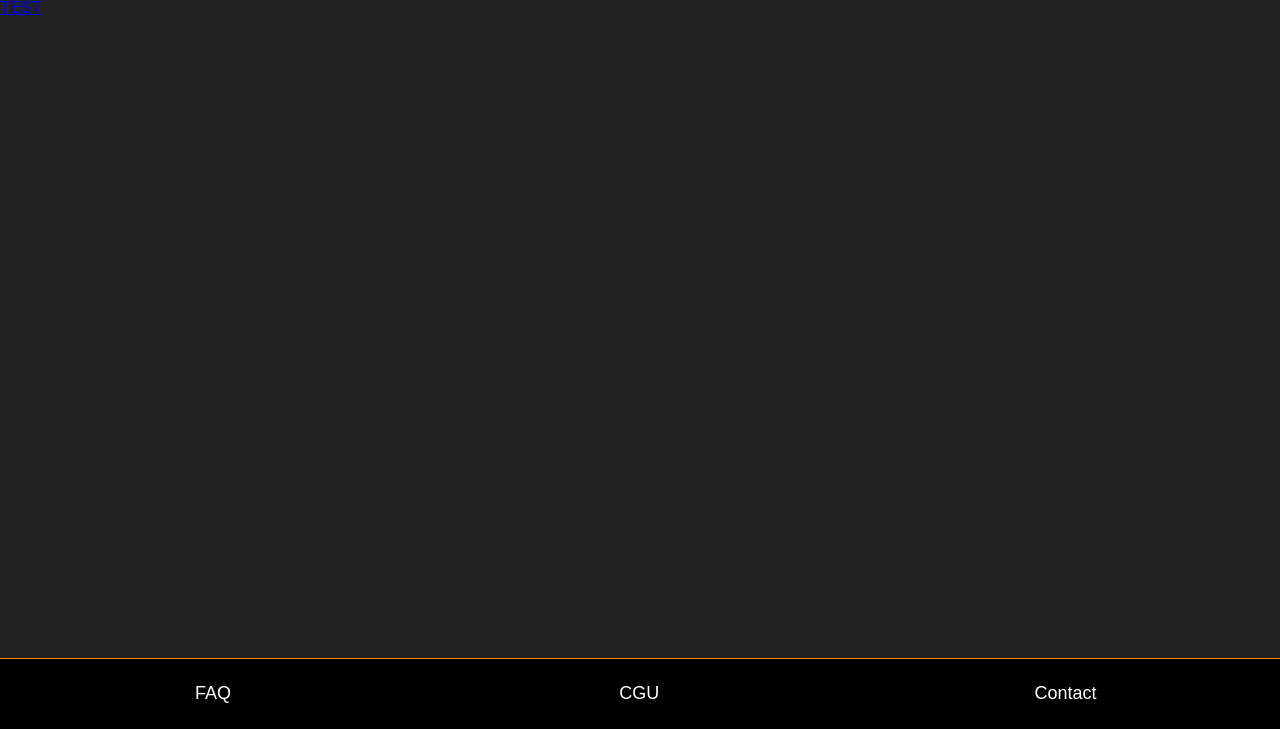
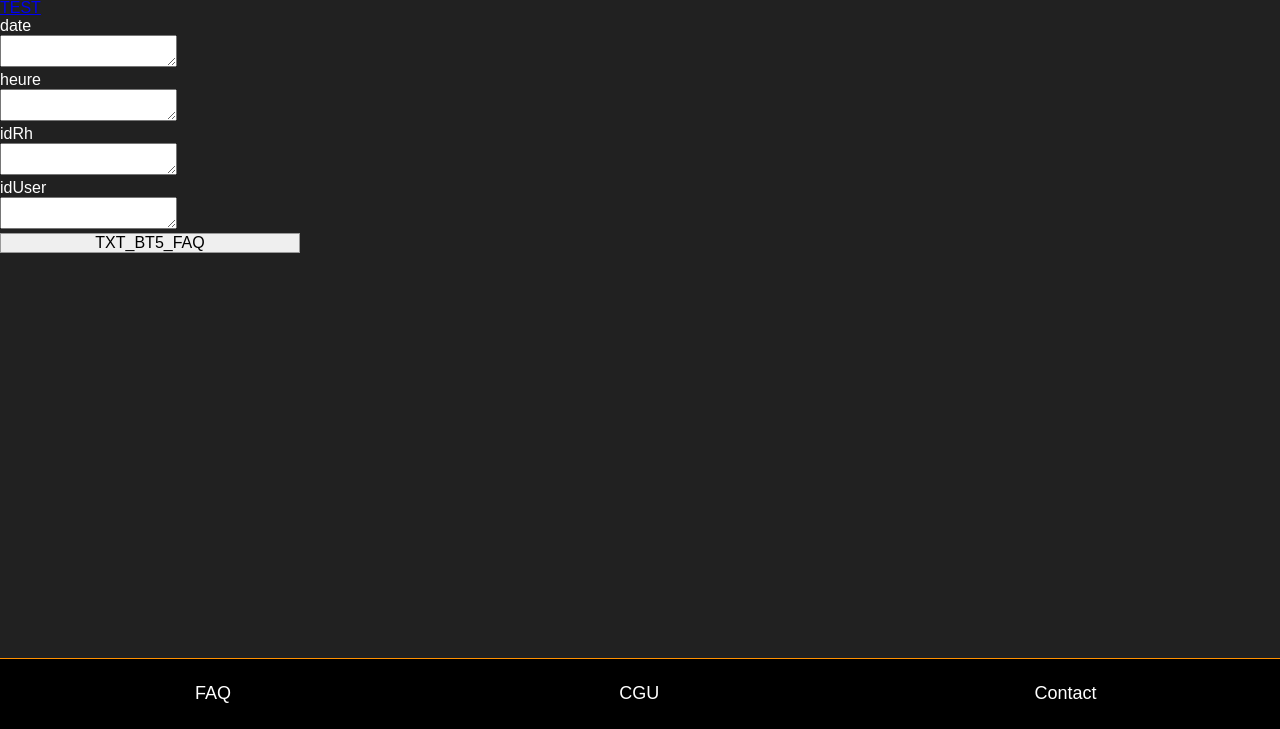
Before and after one commit to Artcann/Cubetech, a PHP site: template view/Rhtest/ajout.php in a window 1280 px wide. Shown: the part 71-800 px from the top of the page. Run offline with PHP 8.4, Linux system fonts and the light colour scheme; the template is opened without the code that fills it: most values are stand-ins (such as "Sample title", 1, 10 or a date in 2020); some libraries are stand-ins or nearby versions.

Commit message:
Ajout des tests

```diff
--- a/view/Rhtest/ajout.php
+++ b/view/Rhtest/ajout.php
@@ -0,0 +1,24 @@
+<?php
+
+$this->title = "Ajout test";
+$this->style = "";
+$this->script = "";
+?>
+
+<div id="container">
+    <form action="rhtest/ajoutTest" method="post">
+        <label for=""><?php echo 'date' ;?></label></br>
+        <textarea class="textarea" id='title' name="date"></textarea></br>
+
+        <label for=""><?php echo 'heure' ;?></label></br>
+        <textarea class="textarea" id='content' name="heure"></textarea></br>
+
+        <label for=""><?php echo 'idRh' ;?></label></br>
+        <textarea class="textarea" id='content' name="idRh"></textarea></br>
+
+        <label for=""><?php echo 'idUser' ;?></label></br>
+        <textarea class="textarea" id='content' name="idUser"></textarea></br>
+
+        <input id='valid' type='submit' value=<?php echo TXT_BT5_FAQ ;?>>
+    </form>
+</div>
```
Also changed, not shown: controller/ControllerRhtest.php (+10 -0 lines), model/Test.php (+20 -9 lines), .htaccess, Framework/Model.php (line endings or trailing spaces), Framework/View.php (line endings or trailing spaces), controller/ControllerLogin.php (line endings or trailing spaces).
